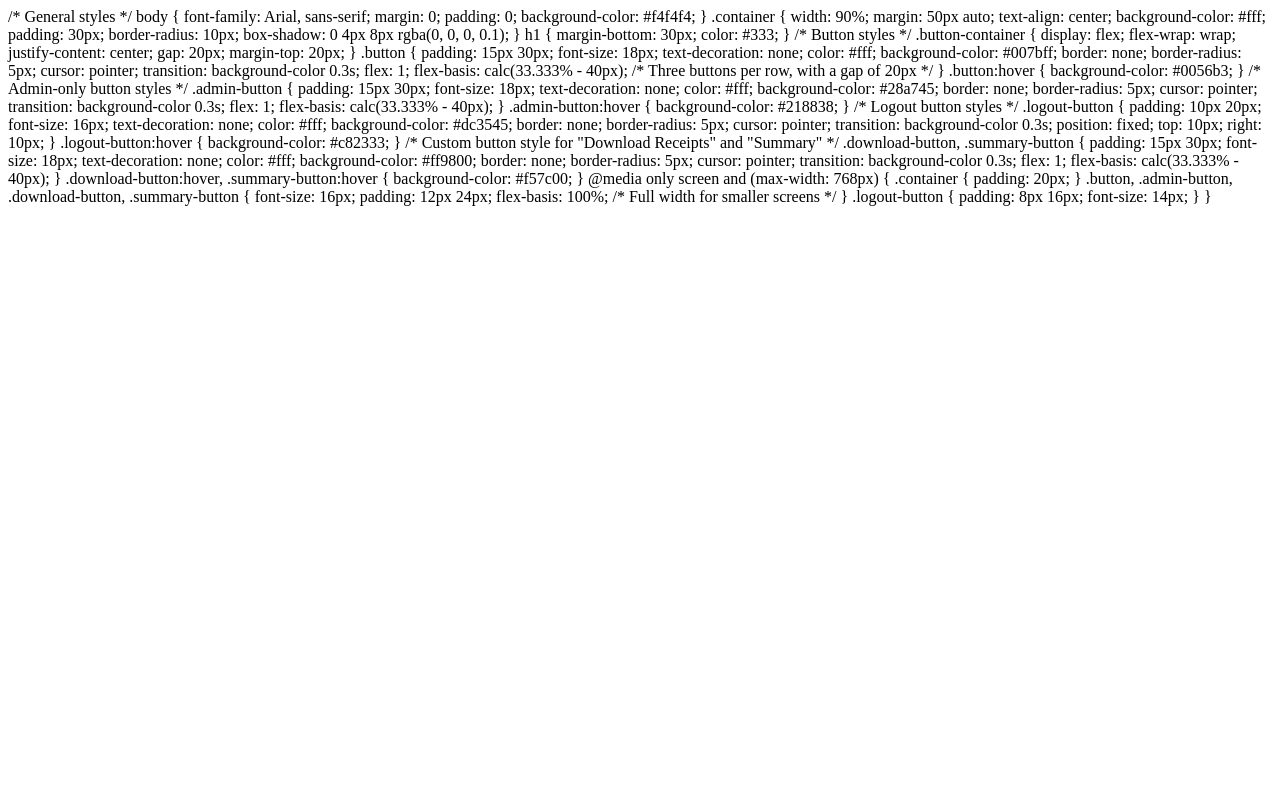
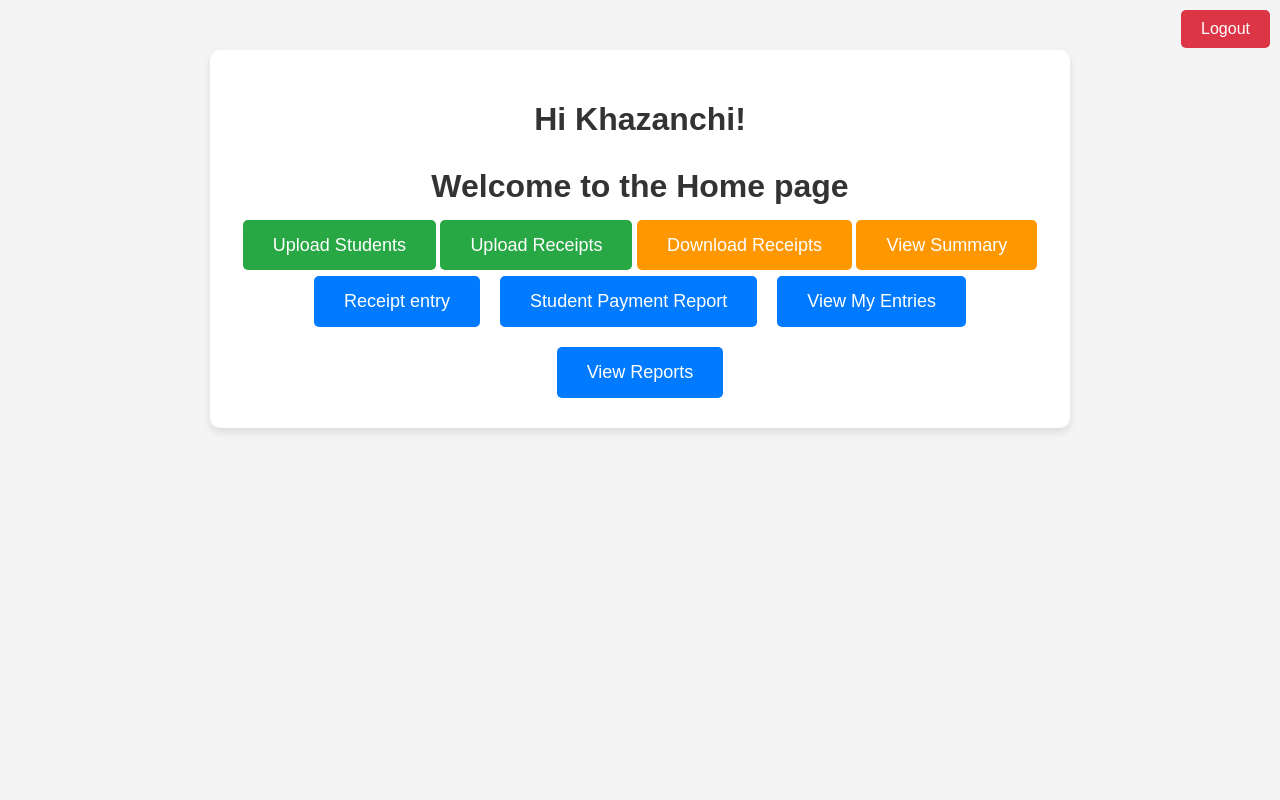
Before and after one commit to iauth2024/fees, a Django app: page /homepage/ in a window 1280 px wide. Run offline with Django 5.2, Linux system fonts and the light colour scheme; a user stored in the database is signed in.

Commit message:
alot changes

```diff
--- a/khazana/fees/templates/homepage.html
+++ b/khazana/fees/templates/homepage.html
@@ -1,3 +1,10 @@
+<!DOCTYPE html>
+<html lang="en">
+<head>
+    <meta charset="UTF-8">
+    <meta name="viewport" content="width=device-width, initial-scale=1.0">
+    <title>Dashboard</title>
+    <style>
         /* General styles */
         body {
             font-family: Arial, sans-serif;
@@ -6,7 +13,7 @@ body {
             background-color: #f4f4f4;
         }
         .container {
-    width: 90%;
+            max-width: 800px;
             margin: 50px auto;
             text-align: center;
             background-color: #fff;
@@ -36,8 +43,6 @@ h1 {
             border-radius: 5px;
             cursor: pointer;
             transition: background-color 0.3s;
-    flex: 1;
-    flex-basis: calc(33.333% - 40px); /* Three buttons per row, with a gap of 20px */
         }
         .button:hover {
             background-color: #0056b3;
@@ -53,14 +58,15 @@ h1 {
             border-radius: 5px;
             cursor: pointer;
             transition: background-color 0.3s;
-    flex: 1;
-    flex-basis: calc(33.333% - 40px);
         }
         .admin-button:hover {
             background-color: #218838;
         }
         /* Logout button styles */
         .logout-button {
+            position: absolute;
+            top: 10px;
+            right: 10px;
             padding: 10px 20px;
             font-size: 16px;
             text-decoration: none;
@@ -70,9 +76,6 @@ h1 {
             border-radius: 5px;
             cursor: pointer;
             transition: background-color 0.3s;
-    position: fixed;
-    top: 10px;
-    right: 10px;
         }
         .logout-button:hover {
             background-color: #c82333;
@@ -83,28 +86,44 @@ h1 {
             font-size: 18px;
             text-decoration: none;
             color: #fff;
-    background-color: #ff9800;
+            background-color: #ff9800; /* Orange color */
             border: none;
             border-radius: 5px;
             cursor: pointer;
             transition: background-color 0.3s;
-    flex: 1;
-    flex-basis: calc(33.333% - 40px);
         }
         .download-button:hover, .summary-button:hover {
-    background-color: #f57c00;
+            background-color: #f57c00; /* Darker orange color on hover */
         }
-@media only screen and (max-width: 768px) {
-    .container {
-        padding: 20px;
-    }
-    .button, .admin-button, .download-button, .summary-button {
-        font-size: 16px;
-        padding: 12px 24px;
-        flex-basis: 100%; /* Full width for smaller screens */
-    }
-    .logout-button {
-        padding: 8px 16px;
-        font-size: 14px;
-    }
-}
+    </style>
+</head>
+<body>
+    <div class="container">
+        <h1>Hi {{ user.username }}!</h1>
+        <h1>Welcome to the Home page</h1>
+
+        {% if user.is_staff %}
+            <a href="{% url 'upload_file' %}" class="admin-button">Upload Students</a>
+            <a href="{% url 'upload_payments' %}" class="admin-button">Upload Receipts</a>
+
+            <a href="{% url 'download_payments' %}" class="download-button">Download Receipts</a>
+            <a href="{% url 'summary' %}" class="summary-button">View Summary</a>
+         {% endif %}
+    <br>
+
+        {% if user.is_authenticated %}
+            <a href="{% url 'logout' %}" class="logout-button">Logout</a>
+        {% endif %}
+
+        <div class="button-container">
+            <a href="{% url 'make_payment' %}" class="button">Receipt entry</a>
+            <a href="{% url 'student_payment_report' %}" class="button">Student Payment Report</a>
+            <a href="{% url 'user_payments' %}" class="button">View My Entries</a>
+            <a href="{% url 'reports' %}" class="button">View Reports</a>
+
+
+
+        </div>
+    </div>
+</body>
+</html>
--- a/khazana/fees/views.py
+++ b/khazana/fees/views.py
@@ -392,14 +392,8 @@ def generate_excel(request):
     return response
 
 
-
-
-
-
-
 from django.contrib.auth import views as auth_views
 from django.urls import reverse_lazy
-from django.views.generic import TemplateView
 
 class CustomPasswordResetView(auth_views.PasswordResetView):
     template_name = 'custom_password_reset.html'
@@ -415,6 +409,11 @@ class CustomPasswordResetConfirmView(auth_views.PasswordResetConfirmView):
 
 class CustomPasswordResetCompleteView(auth_views.PasswordResetCompleteView):
     template_name = 'custom_password_reset_complete.html'
+
+class CustomForgotPasswordView(auth_views.PasswordResetView):
+    template_name = 'custom_forgot_password.html'  # Customize this template
+    email_template_name = 'custom_password_reset_email.html'  # Use the same email template
+    success_url = reverse_lazy('password_reset_done')
 
 from django.shortcuts import render
 from django.contrib.auth.decorators import login_required
```
Also changed, not shown: khazana/fees/templates/custom_report.html (+1 -29 lines), khazana/fees/templates/generate_custom_report.html (+1 -47 lines), khazana/db.sqlite3. Lines whose indentation alone changed are shown as unchanged.
